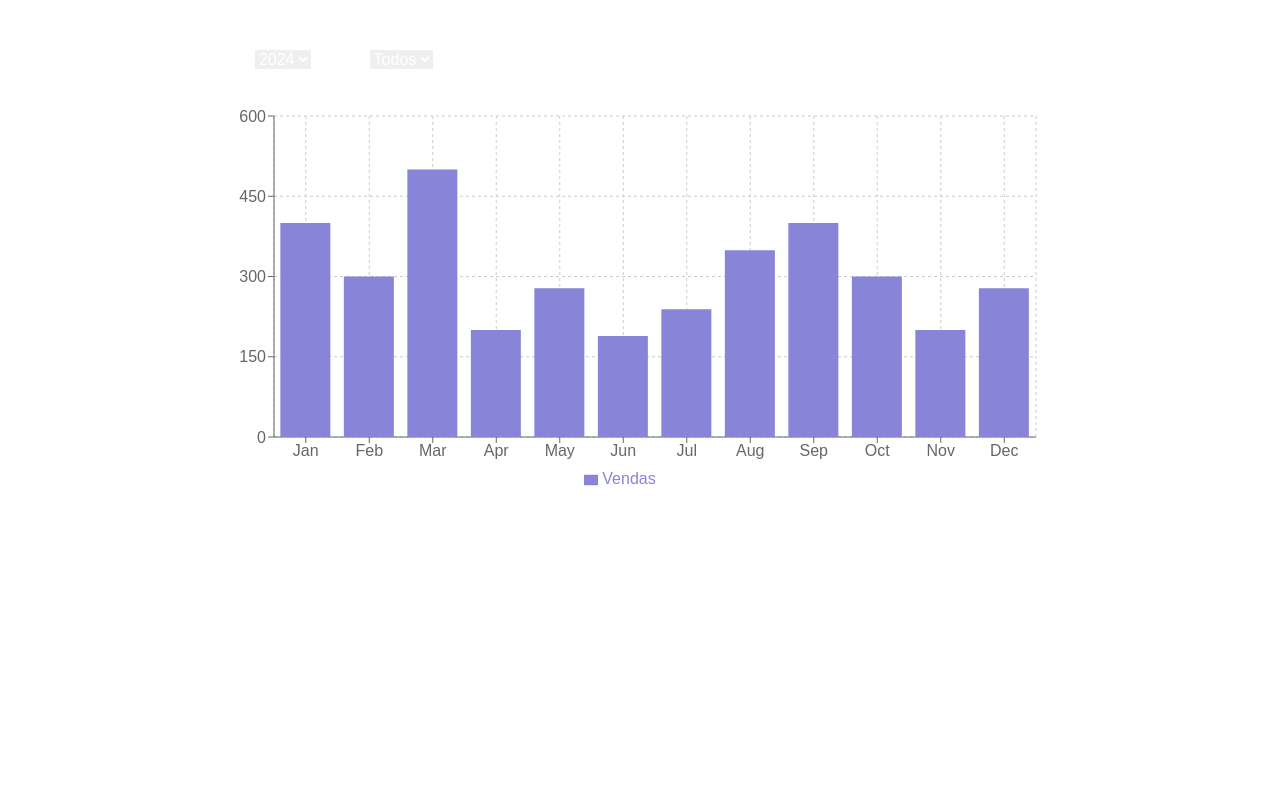
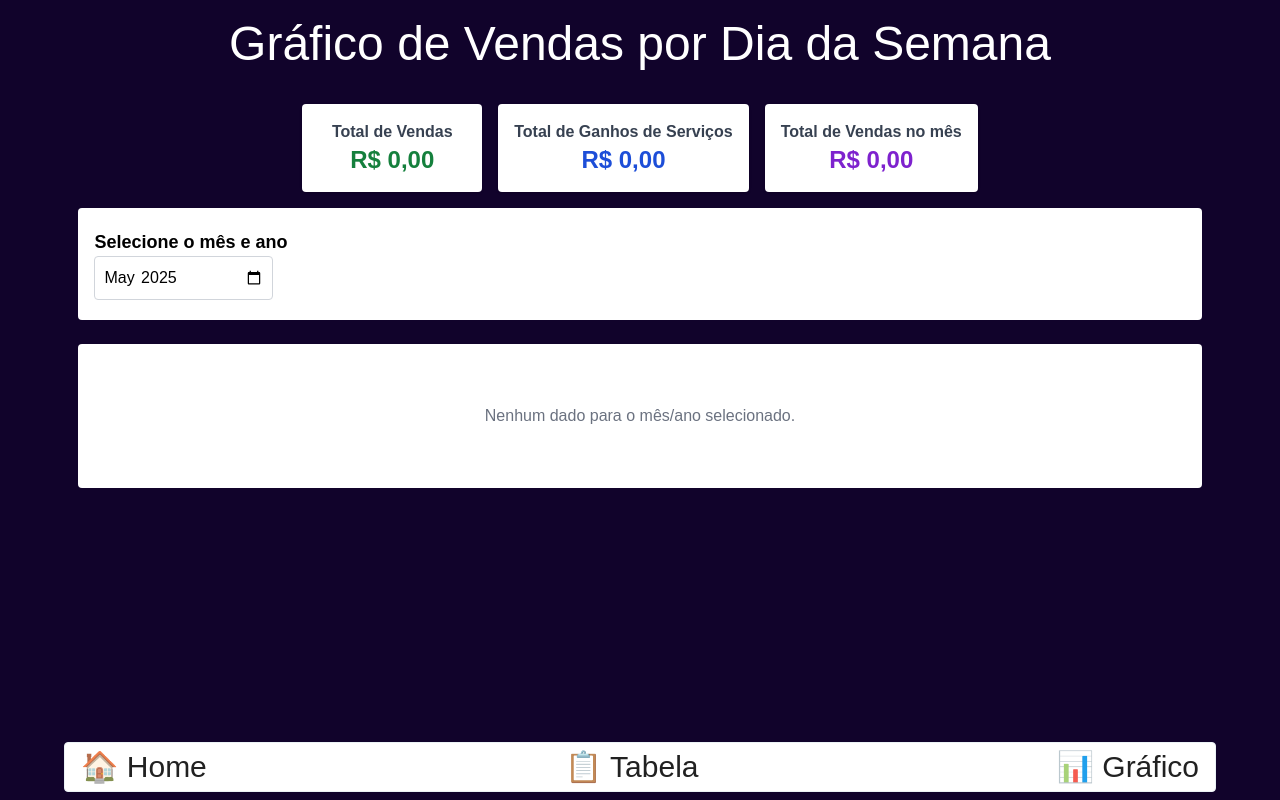
Before and after one commit to ihuryferreira/nextjs-sales-dashboard, a Next.js app: page /grafico in a window 1280 px wide. Built offline with nearby package versions, Linux system fonts and the light colour scheme; what @bprogress/next would draw is missing.

Commit message:
feat: add gráfico com os dados do banco

```diff
--- a/src/app/grafico/page.tsx
+++ b/src/app/grafico/page.tsx
@@ -1,83 +1,130 @@
-'use client';
+"use client";
 
-import React, { useState } from 'react';
-import {
+import React, { useState } from "react";
+import { BarChart, Bar, XAxis, YAxis, CartesianGrid, Tooltip, Legend, ResponsiveContainer } from "recharts";
+import { Menu } from "../components/menu";
 
-  BarChart, Bar, XAxis, YAxis, CartesianGrid, Tooltip, Legend, ResponsiveContainer, Line,
-} from 'recharts';
+// Tipos fora do componente para evitar redefinição a cada render
+interface Venda {
+  date: string;
+  sale: number;
+  percentage?: number;
+}
 
-// Exemplo de dados locais
-const dadosPorMes = [
-  { mes: 'Jan', vendas: 400, meta: 350 },
-  { mes: 'Feb', vendas: 300, meta: 320 },
-  { mes: 'Mar', vendas: 500, meta: 450 },
-  { mes: 'Apr', vendas: 200, meta: 250 },
-  { mes: 'May', vendas: 278, meta: 300 },
-  { mes: 'Jun', vendas: 189, meta: 200 },
-  { mes: 'Jul', vendas: 239, meta: 220 },
-  { mes: 'Aug', vendas: 349, meta: 340 },
-  { mes: 'Sep', vendas: 400, meta: 390 },
-  { mes: 'Oct', vendas: 300, meta: 310 },
-  { mes: 'Nov', vendas: 200, meta: 210 },
-  { mes: 'Dec', vendas: 278, meta: 300 },
+interface DadosDiaSemana {
+  dia: string;
+  vendas: number;
+}
+
+function obterVendasLocalStorage(): Venda[] {
+  if (typeof window === "undefined") return [];
+  try {
+    const data = localStorage.getItem("salesData");
+    if (!data) return [];
+    return JSON.parse(data);
+  } catch {
+    return [];
+  }
+}
+
+function agruparPorDiaSemana(dados: Venda[], mes: number, ano: number): DadosDiaSemana[] {
+  const diasSemana = [
+    "Domingo",
+    "Segunda",
+    "Terça",
+    "Quarta",
+    "Quinta",
+    "Sexta",
+    "Sábado"
   ];
+  const vendasPorDia: { [key: string]: number } = {};
+  diasSemana.forEach(dia => vendasPorDia[dia] = 0);
 
-// Gera anos de exemplo
-const anos = [2022, 2023, 2024];
+  dados.forEach((item) => {
+    if (!item.date) return;
+    const partes = item.date.split("/");
+    if (partes.length !== 3) return;
+    const [dia, mesStr, anoStr] = partes;
+    const d = new Date(Number(anoStr), Number(mesStr) - 1, Number(dia));
+    if (d.getMonth() + 1 === mes && d.getFullYear() === ano) {
+      const diaSemana = d.getDay(); // 0=Dom, 1=Seg, ..., 6=Sáb
+      vendasPorDia[diasSemana[diaSemana]] += item.sale || 0;
+    }
+  });
+  return diasSemana.map(dia => ({ dia, vendas: vendasPorDia[dia] }));
+}
 
-export default function GraficoVendas() {
-  const [anoSelecionado, setAnoSelecionado] = useState(2024);
-  const [mesSelecionado, setMesSelecionado] = useState('Todos');
+const GraficoVendas = () => {
+  const [mesAno, setMesAno] = useState(() => {
+    const hoje = new Date();
+    return `${hoje.getFullYear()}-${String(hoje.getMonth() + 1).padStart(2, "0")}`;
+  });
+  const [ano, mes] = mesAno.split("-").map(Number);
+  const vendas: Venda[] = typeof window !== "undefined" ? obterVendasLocalStorage() : [];
+  const dadosDiaSemana: DadosDiaSemana[] = agruparPorDiaSemana(vendas, mes, ano);
 
-  // Filtra dados se mês for selecionado
-  const dadosFiltrados = mesSelecionado === 'Todos'
-    ? dadosPorMes
-    : dadosPorMes.filter(d => d.mes === mesSelecionado);
+  const totalVendas = vendas.reduce((acc, v) => acc + (v.sale || 0), 0);
+  const totalGanhos = vendas.reduce((acc, v) => acc + ((v.sale || 0) * (v.percentage || 0)), 0);
+  const totalVendasMes = vendas.filter(v => {
+    if (!v.date) return false;
+    const partes = v.date.split("/");
+    if (partes.length !== 3) return false;
+    const mesStr = partes[1];
+    const anoStr = partes[2];
+    return Number(mesStr) === mes && Number(anoStr) === ano;
+  }).reduce((acc, v) => acc + (v.sale || 0) + ((v.sale || 0) * (v.percentage || 0)), 0);
 
   return (
-    <div style={{ width: '100%', maxWidth: 900, margin: '0 auto', padding: 24 }}>
-      <h2>Gráfico de Vendas por Mês</h2>
-      <div style={{ display: 'flex', gap: 16, marginBottom: 24 }}>
-        <label>
-          Ano:
-          <select
-            value={anoSelecionado}
-            onChange={e => setAnoSelecionado(Number(e.target.value))}
-            style={{ marginLeft: 8 }}
-          >
-            {anos.map(ano => (
-              <option key={ano} value={ano}>{ano}</option>
-            ))}
-          </select>
-        </label>
-        <label>
-          Mês:
-          <select
-            value={mesSelecionado}
-            onChange={e => setMesSelecionado(e.target.value)}
-            style={{ marginLeft: 8 }}
-          >
-            <option value="Todos">Todos</option>
-            {dadosPorMes.map(d => (
-              <option key={d.mes} value={d.mes}>{d.mes}</option>
-            ))}
-          </select>
-        </label>
+    <div className="flex flex-col justify-between items-center min-h-dvh bg-[hsl(261,87%,9%)] lg:min-h-screen">
+      <div className="w-full flex flex-col items-center h-full px-4">
+        <h1 className="text-3xl text-center text-white my-5 sm:text-5xl">Gráfico de Vendas por Dia da Semana</h1>
+        <div className="flex flex-wrap gap-4 justify-center my-4">
+          <div className="bg-white rounded shadow p-4 min-w-[180px] text-center">
+            <div className="text-gray-700 font-bold">Total de Vendas</div>
+            <div className="text-2xl text-green-700 font-bold">R$ {totalVendas.toLocaleString("pt-BR", { minimumFractionDigits: 2, maximumFractionDigits: 2 })}</div>
           </div>
+          <div className="bg-white rounded shadow p-4 min-w-[180px] text-center">
+            <div className="text-gray-700 font-bold">Total de Ganhos de Serviços</div>
+            <div className="text-2xl text-blue-700 font-bold">R$ {totalGanhos.toLocaleString("pt-BR", { minimumFractionDigits: 2, maximumFractionDigits: 2 })}</div>
+          </div>
+          <div className="bg-white rounded shadow p-4 min-w-[180px] text-center">
+            <div className="text-gray-700 font-bold">Total de Vendas no mês</div>
+            <div className="text-2xl text-purple-700 font-bold">R$ {totalVendasMes.toLocaleString("pt-BR", { minimumFractionDigits: 2, maximumFractionDigits: 2 })}</div>
+          </div>
+        </div>
+        <div className="w-full overflow-x-auto">
+          <div className="bg-white w-[90%] py-5 m-auto rounded">
+            <h2 className="text-lg text-black font-bold pl-4">Selecione o mês e ano</h2>
+            <input
+              type="month"
+              className="ml-4 border border-gray-300 rounded p-2 text-black"
+              value={mesAno}
+              onChange={e => setMesAno(e.target.value)}
+            />
+          </div>
+          <div className="bg-white w-[90%] py-5 m-auto rounded my-6">
+            {dadosDiaSemana.every(d => d.vendas === 0) ? (
+              <div className="text-center text-gray-500 py-10">Nenhum dado para o mês/ano selecionado.</div>
+            ) : (
               <ResponsiveContainer width="100%" height={400}>
-        <BarChart
-          data={dadosFiltrados}
-          margin={{ top: 20, right: 30, left: 0, bottom: 5 }}
-        >
+                <BarChart data={dadosDiaSemana} margin={{ top: 20, right: 30, left: 0, bottom: 5 }}>
                   <CartesianGrid strokeDasharray="3 3" />
-          <XAxis dataKey="mes" />
+                  <XAxis dataKey="dia" />
                   <YAxis />
                   <Tooltip />
                   <Legend />
                   <Bar dataKey="vendas" fill="#8884d8" name="Vendas" />
-          <Line type="monotone" dataKey="meta" stroke="#ff0000" name="Meta" strokeWidth={3} dot={false} />
                 </BarChart>
               </ResponsiveContainer>
+            )}
+          </div>
+        </div>
+      </div>
+      <div className="pb-2 w-full">
+        <Menu />
+      </div>
     </div>
   );
-}
+};
+
+export default GraficoVendas;
--- a/src/app/page.tsx
+++ b/src/app/page.tsx
@@ -73,6 +73,14 @@ export default function Home() {
               <CardDescription className="mt-2 text-[#38343f] text-2xl font-bold">R$ {totalComissao.toLocaleString("pt-BR", { minimumFractionDigits: 2, maximumFractionDigits: 2 })}</CardDescription>
             </CardHeader>
           </Card>
+          <Card className="flex-1 bg-[#f8fafc]">
+            <CardHeader className="text-center">
+              <CardTitle className="text-[#1e0b42] text-xl font-semibold uppercase">Total de Vendas no mês</CardTitle>
+              <CardDescription className="mt-2 text-[#38343f] text-2xl font-bold">
+                R$ {(totalVendas + totalComissao).toLocaleString("pt-BR", { minimumFractionDigits: 2, maximumFractionDigits: 2 })}
+              </CardDescription>
+            </CardHeader>
+          </Card>
         </div>
         <Card className="w-[90%]">
           <CardHeader className="text-center">
```
Lines whose indentation alone changed are shown as unchanged.
